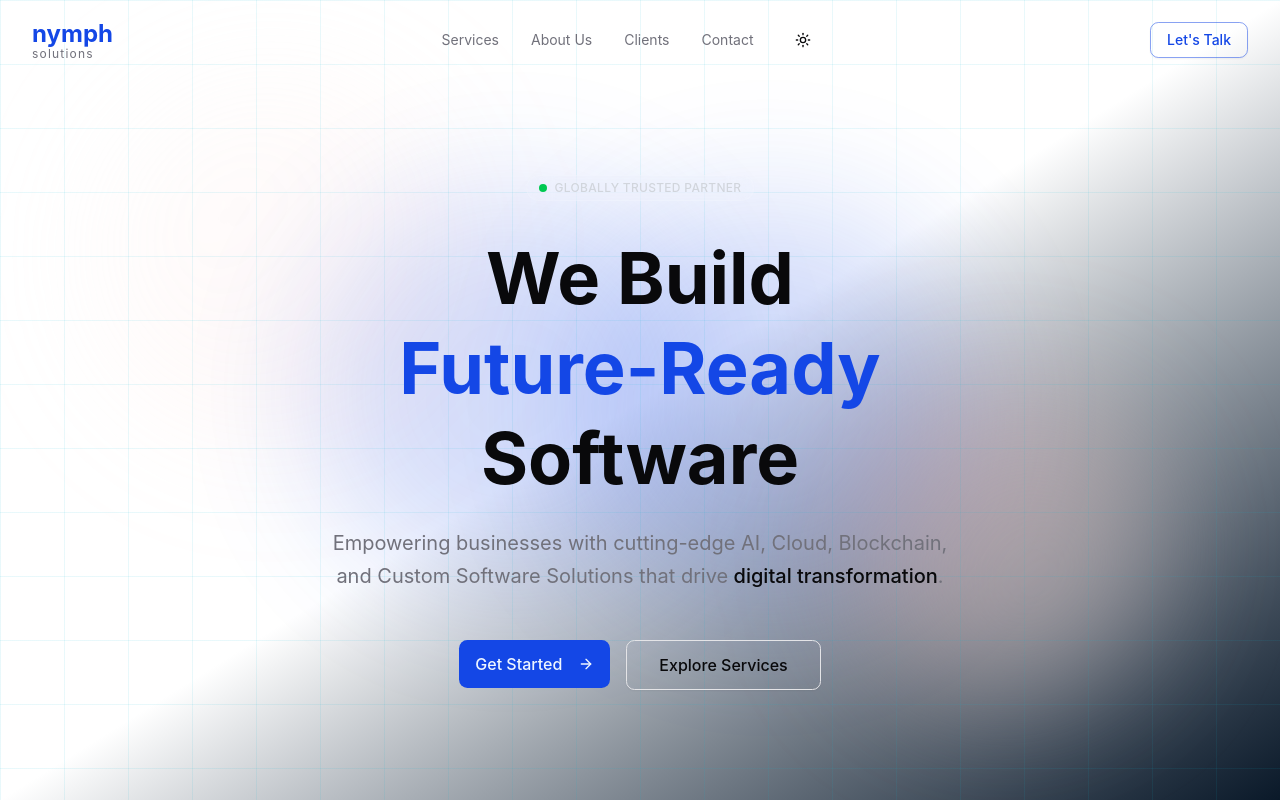
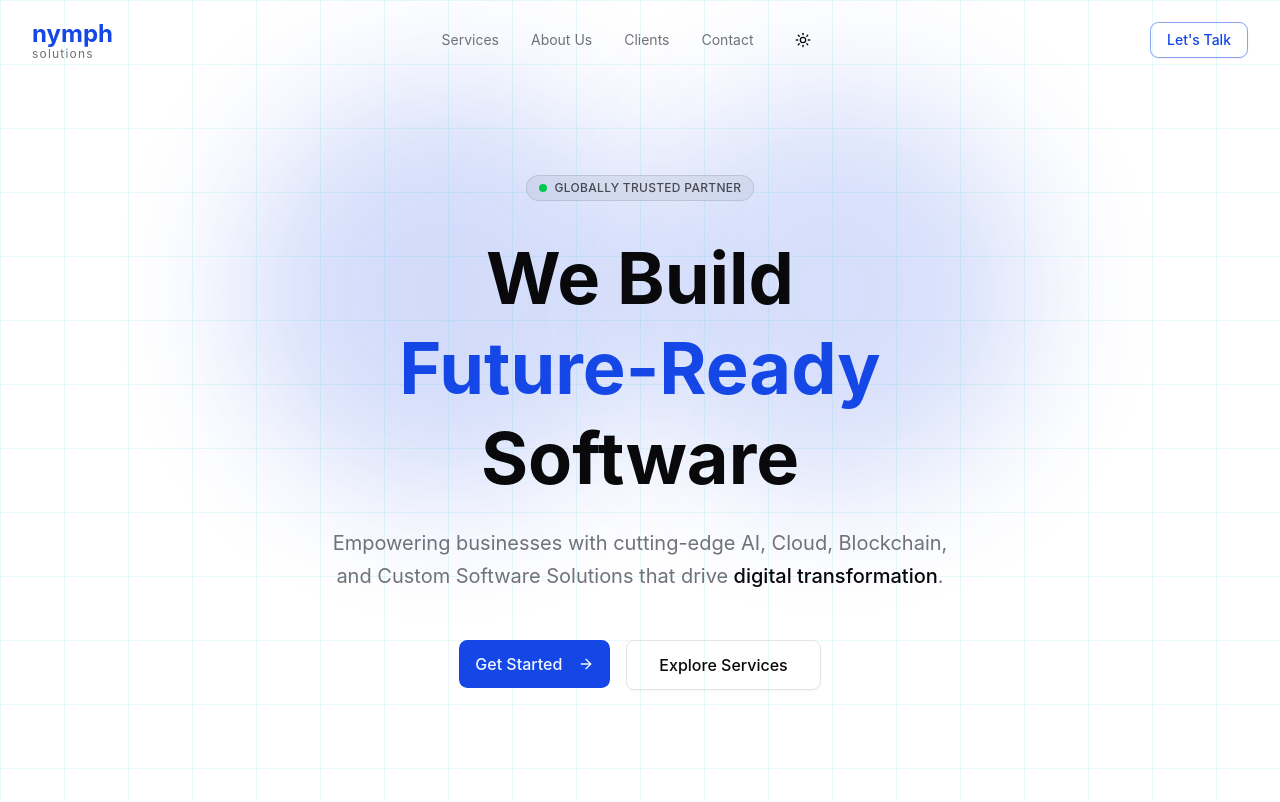
Before and after one commit to dev-shajid/nymph, a Next.js app: page / in a window 1280 px wide. Shown: the top 802 px of the page. Built offline with nearby package versions, Linux system fonts and the light colour scheme.

Commit message:
fix: update hero section styles for improved layout and visual consistency

```diff
--- a/src/components/hero-section.tsx
+++ b/src/components/hero-section.tsx
@@ -31,11 +31,11 @@ export function HeroSection() {
   return (
     <section
       ref={sectionRef}
-      className="relative min-h-screen flex items-center overflow-hidden pt-16 bg-linear-to-br from-background via-background to-[#0a1929]"
+      className="relative min-h-screen flex items-center overflow-hidden pt-16 bg-background"
     >
       <>
         <motion.div
-          className="absolute top-1/4 left-1/4 w-96 h-96 bg-primary/50 rounded-full blur-3xl"
+          className="absolute top-1/8 left-1/2 w-96 h-96 bg-primary/50 rounded-full blur-3xl"
           animate={{
             scale: [1, 1.2, 1],
             opacity: [0.3, 0.5, 0.3],
@@ -43,24 +43,12 @@ export function HeroSection() {
           transition={{ duration: 8, repeat: Number.POSITIVE_INFINITY, ease: "easeInOut" }}
         />
         <motion.div
-          className="absolute bottom-1/4 right-1/4 w-96 h-96 bg-primary/50 rounded-full blur-3xl"
+          className="absolute top-1/8 right-1/2 w-96 h-96 bg-primary/50 rounded-full blur-3xl"
           animate={{
             scale: [1.2, 1, 1.2],
             opacity: [0.5, 0.3, 0.5],
           }}
           transition={{ duration: 8, repeat: Number.POSITIVE_INFINITY, ease: "easeInOut", delay: 1 }}
-        />
-
-        {/* Gradient Orbs */}
-        <motion.div
-          className="absolute top-10 left-10 w-96 h-96 rounded-full bg-linear-to-br from-accent/15 to-red-500/5 blur-3xl"
-          animate={{ x: [0, 50, 0], y: [0, 30, 0] }}
-          transition={{ duration: 15, repeat: Number.POSITIVE_INFINITY, ease: "easeInOut" }}
-        />
-        <motion.div
-          className="absolute bottom-20 right-20 w-80 h-80 rounded-full bg-linear-to-br from-red-500/15 to-accent/50 blur-3xl"
-          animate={{ x: [0, -40, 0], y: [0, -20, 0] }}
-          transition={{ duration: 12, repeat: Number.POSITIVE_INFINITY, ease: "easeInOut" }}
         />
 
         {/* Grid pattern overlay */}
@@ -77,12 +65,12 @@ export function HeroSection() {
         >
           {/* Badge */}
           <motion.div variants={itemVariants} style={{ y: y2 }}>
-            <div className="inline-flex items-center gap-2 px-3 py-1 rounded-full bg-white/5 border border-white/10 backdrop-blur-md mb-8 hover:bg-white/10 transition-colors cursor-default">
+            <div className="inline-flex items-center gap-2 px-3 py-1 rounded-full bg-foreground/5 border border-foreground/10 backdrop-blur-md mb-8 hover:bg-foreground/10 transition-colors cursor-default">
               <span className="flex h-2 w-2 relative">
-                <span className="animate-ping absolute inline-flex h-full w-full rounded-full bg-green-400 opacity-75"></span>
+                <span className="animate-ping absolute inline-flex h-full w-full rounded-full bg-green-600 dark:bg-green-400 opacity-75"></span>
                 <span className="relative inline-flex rounded-full h-2 w-2 bg-green-500"></span>
               </span>
-              <span className="text-xs font-medium tracking-wide text-gray-300 uppercase">Globally Trusted Partner</span>
+              <span className="text-xs font-medium tracking-wide text-foreground/70 uppercase">Globally Trusted Partner</span>
             </div>
           </motion.div>
 
```
